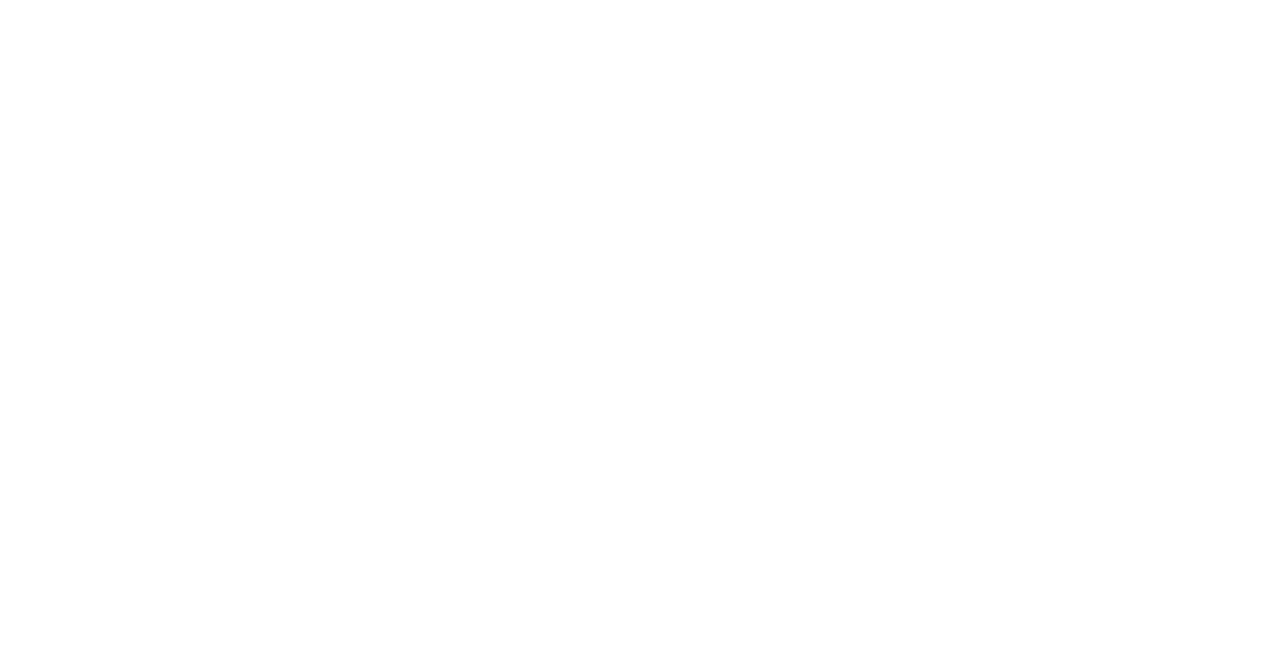
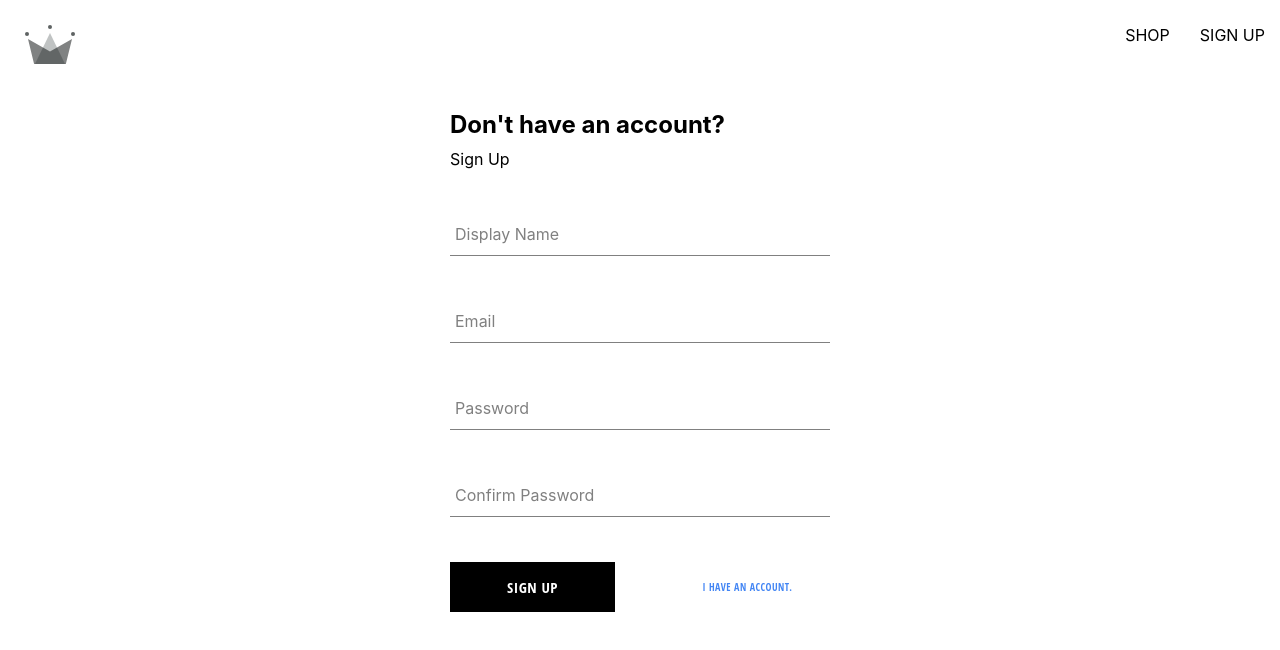
Before and after one commit to PatNepp/crwn-clothing, a React (Create React App) app: page /auth in a window 1280 px wide. Before the commit this address had no page. Shown: the top 650 px of the page. Built offline with nearby package versions, Linux system fonts and the light colour scheme; the HTML template or start-up script is replaced by a standard one.

Commit message:
finished authentication route

```diff
--- a/src/App.js
+++ b/src/App.js
@@ -2,7 +2,7 @@
 
 import Navigation from './routes/navigation/navigation.component';
 import Home from "./routes/home/home.component";
-import SignIn from './routes/sign-in/sign-in.component';
+import Authentication from './routes/authentication/authentication.component';
 
 const Shop = () => {
   return <h1>I AM SHOP</h1>
@@ -14,7 +14,7 @@
       <Route path='/' element={<Navigation />} >
         <Route index element={<Home />}/>
         <Route path='shop' element={<Shop />}/>
-        <Route path='sign-in' element={<SignIn />}/>
+        <Route path='auth' element={<Authentication />}/>
       </Route>
     </Routes>
   )
--- a/src/components/button/button.component.jsx
+++ b/src/components/button/button.component.jsx
@@ -5,6 +5,7 @@
 const BUTTON_TYPES_CLASSES = {
     google: 'google-sign-in',
     inverted: 'show-inverted',
+    link: 'link-button'
 }
 
 
--- a/src/components/button/button.styles.scss
+++ b/src/components/button/button.styles.scss
@@ -43,4 +43,19 @@
       border: none;
     }
   }
+
+  &.link-button {
+    color: #4285f4;
+    border: none;
+    font-size: 10px;
+    background-color: white;
+
+
+    &:hover {
+      color: #357ae8;
+      border: none;
+      font-size: 10px;
+        background-color: white;
+    }
+  }
 }
--- /dev/null
+++ b/src/components/sign-in-form/sign-in-form.component.jsx
@@ -0,0 +1,80 @@
+import { useState } from "react"
+import { createUserDocumentFromAuth, signInWithGooglePopup, signInAuthUserWithEmailAndPassword } from "../../utils/firebase/firebase.utils"
+import Button from "../button/button.component"
+import FormInput from "../form-input/form-input.component"
+
+import './sign-in-form.styles.scss'
+
+const defaultFormFields = {
+        email: '',
+        password: '',
+    }
+
+const SignInForm = ({ toggleAuthentication }) => {
+    const [formFields, setFormFields] = useState(defaultFormFields)
+    const { email, password } = formFields
+
+    const resetFormFields = () => {
+        setFormFields(defaultFormFields)
+    }
+
+    const signInWithGoogle = async () => {
+        const {user} = await signInWithGooglePopup()
+        await createUserDocumentFromAuth(user)
+    }
+
+    const handleChange = (e) => {
+        const { name, value } = e.target
+
+        setFormFields({...formFields, [name]: value})
+    }
+
+    const handleSubmit = async (e) => {
+        e.preventDefault()
+
+        try {
+            const response = await signInAuthUserWithEmailAndPassword(email, password)
+            console.log(response)
+            resetFormFields()
+        } catch (error) {
+            if(error.code === 'auth/wrong-password' || error.code === 'auth/user-not-found') {
+                alert('Something about the credentials are incorrect')
+            }
+            console.log(error)
+        }
+    }
+
+  return (
+    <div className="sign-up-container">
+        <h2>Welcome Back!</h2>
+        <span>Sign In</span>
+        <form onSubmit={handleSubmit}>
+            <FormInput
+                label='Email'
+                required
+                type="email"
+                onChange={handleChange}
+                name='email'
+                value={email}
+            />
+            <FormInput
+                label='Password'
+                required
+                type="password"
+                onChange={handleChange}
+                name='password'
+                value={password}
+            />
+            <div className="tri-buttons-container">
+            <div className="buttons-container">
+                <Button children={'Sign In'} type='submit'/>
+                <Button type='button' onClick={signInWithGoogle} children={'Google Sign In'} buttonType='google'/>
+            </div>
+            <Button children='I need an account' buttonType='link' onClick={toggleAuthentication} />
+            </div>
+        </form>
+    </div>
+  )
+}
+
+export default SignInForm
--- /dev/null
+++ b/src/components/sign-in-form/sign-in-form.styles.scss
@@ -0,0 +1,19 @@
+.sign-up-container {
+    display: flex;
+    flex-direction: column;
+    width: 380px;
+
+    h2 {
+        margin: 10px 0;
+    }
+
+    .tri-buttons-container {
+        display: flex;
+        flex-direction: column;
+    }
+
+    .buttons-container {
+        display: flex;
+        justify-content: space-between;
+    }
+}
--- a/src/components/sign-up-form/sign-up-form.component.jsx
+++ b/src/components/sign-up-form/sign-up-form.component.jsx
@@ -12,7 +12,7 @@
         confirmPassword: '',
     }
 
-const SignUpForm = () => {
+const SignUpForm = ({ toggleAuthentication }) => {
     const [formFields, setFormFields] = useState(defaultFormFields)
     const { displayName, email, password, confirmPassword } = formFields
 
@@ -85,7 +85,10 @@
                 name='confirmPassword'
                 value={confirmPassword}
             />
-            <Button children={'Sign Up'} type='submit' />
+            <div className="buttons-container">
+                <Button children='Sign Up' type='submit'>Sign Up</Button>
+                <Button children='I have an account.' type='button' buttonType='link' onClick={toggleAuthentication}/>
+            </div>
         </form>
     </div>
   )
--- /dev/null
+++ b/src/routes/authentication/authentication.component.jsx
@@ -0,0 +1,25 @@
+import { useState } from "react"
+import SignInForm from "../../components/sign-in-form/sign-in-form.component"
+import SignUpForm from "../../components/sign-up-form/sign-up-form.component"
+
+import './authentication.styles.scss'
+
+const Authentication = () => {
+  const [ hasAccount, setHasAccount ] = useState(false)
+
+  const toggleAuthentication = () => {
+    hasAccount ? setHasAccount(false) : setHasAccount(true)
+  }
+
+  return (
+    <div className="authentication-container">
+      {hasAccount ? (
+        <SignInForm toggleAuthentication={toggleAuthentication}/>
+      ) : (
+        <SignUpForm toggleAuthentication={toggleAuthentication}/>
+      )}
+    </div>
+  )
+}
+
+export default Authentication
--- /dev/null
+++ b/src/routes/authentication/authentication.styles.scss
@@ -0,0 +1,7 @@
+.authentication-container {
+  display: flex;
+  width: 900px;
+  align-items: center;
+  justify-content: center;
+  margin: 30px auto;
+}
--- a/src/routes/navigation/navigation.component.jsx
+++ b/src/routes/navigation/navigation.component.jsx
@@ -18,8 +18,8 @@
           <Link className="nav-link" to='/shop'>
             SHOP
           </Link>
-          <Link className="nav-link" to='/sign-in'>
-            SIGN IN
+          <Link className="nav-link" to='/auth'>
+            SIGN UP
           </Link>
         </div>
       </div>
--- a/src/routes/sign-in/sign-in.component.jsx
+++ /dev/null
@@ -1,21 +0,0 @@
-import SignUpForm from "../../components/sign-up-form/sign-up-form.component"
-import { signInWithGooglePopup, createUserDocumentFromAuth } from "../../utils/firebase/firebase.utils"
-
-const SignIn = () => {
-  const logGoogleUser = async () => {
-    const {user} = await signInWithGooglePopup()
-    const userDocRef = await createUserDocumentFromAuth(user)
-  }
-
-  return (
-    <div>
-      <h1>Sign In Page</h1>
-      <SignUpForm />
-      <button onClick={logGoogleUser} >
-        Sign in with Google Popup
-      </button>
-    </div>
-  )
-}
-
-export default SignIn
--- a/src/utils/firebase/firebase.utils.js
+++ b/src/utils/firebase/firebase.utils.js
@@ -1,5 +1,5 @@
 import { initializeApp } from 'firebase/app'
-import { getAuth, signInWithPopup, GoogleAuthProvider, createUserWithEmailAndPassword } from 'firebase/auth'
+import { getAuth, signInWithPopup, GoogleAuthProvider, createUserWithEmailAndPassword, signInWithEmailAndPassword } from 'firebase/auth'
 import { getFirestore, doc, getDoc,
 setDoc } from 'firebase/firestore'
 
@@ -55,3 +55,9 @@
 
     return await createUserWithEmailAndPassword(auth, email, password)
 }
+
+export const signInAuthUserWithEmailAndPassword = async (email, password) => {
+    if(!email || !password) return;
+
+    return await signInWithEmailAndPassword(auth, email, password)
+}
```
